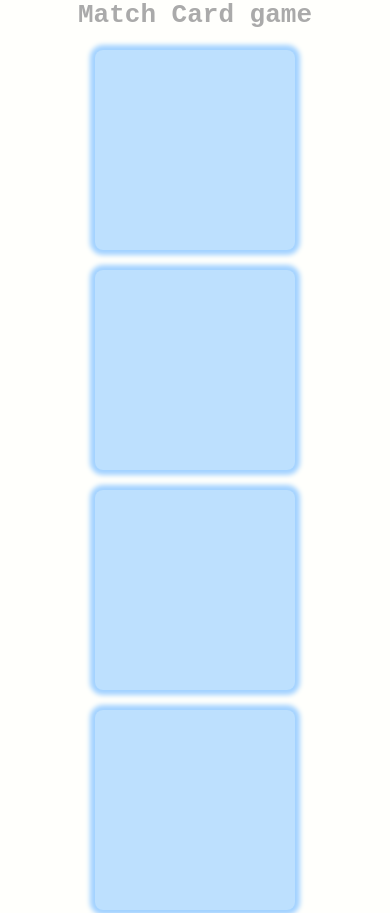
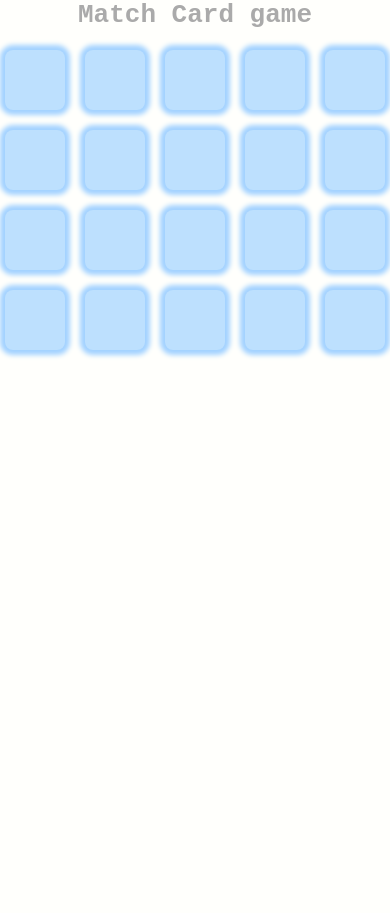
Before and after one commit to RCvetinskis/ts-card-game, a plain HTML site: page index.html in a window 390 px wide. Shown: the top 913 px of the page. After the commit the page ends 844 px from the top, so only its background shows below. Drawn offline with Linux system fonts and the light colour scheme.

Commit message:
added media for mobile

```diff
--- a/style.css
+++ b/style.css
@@ -80,3 +80,11 @@ h1{
     background-size: contain;
     border-radius: 8px;
 }
+
+
+@media(max-width:900px){
+    .card{
+        width: 60px;
+        height: 60px;
+    }
+}
```
